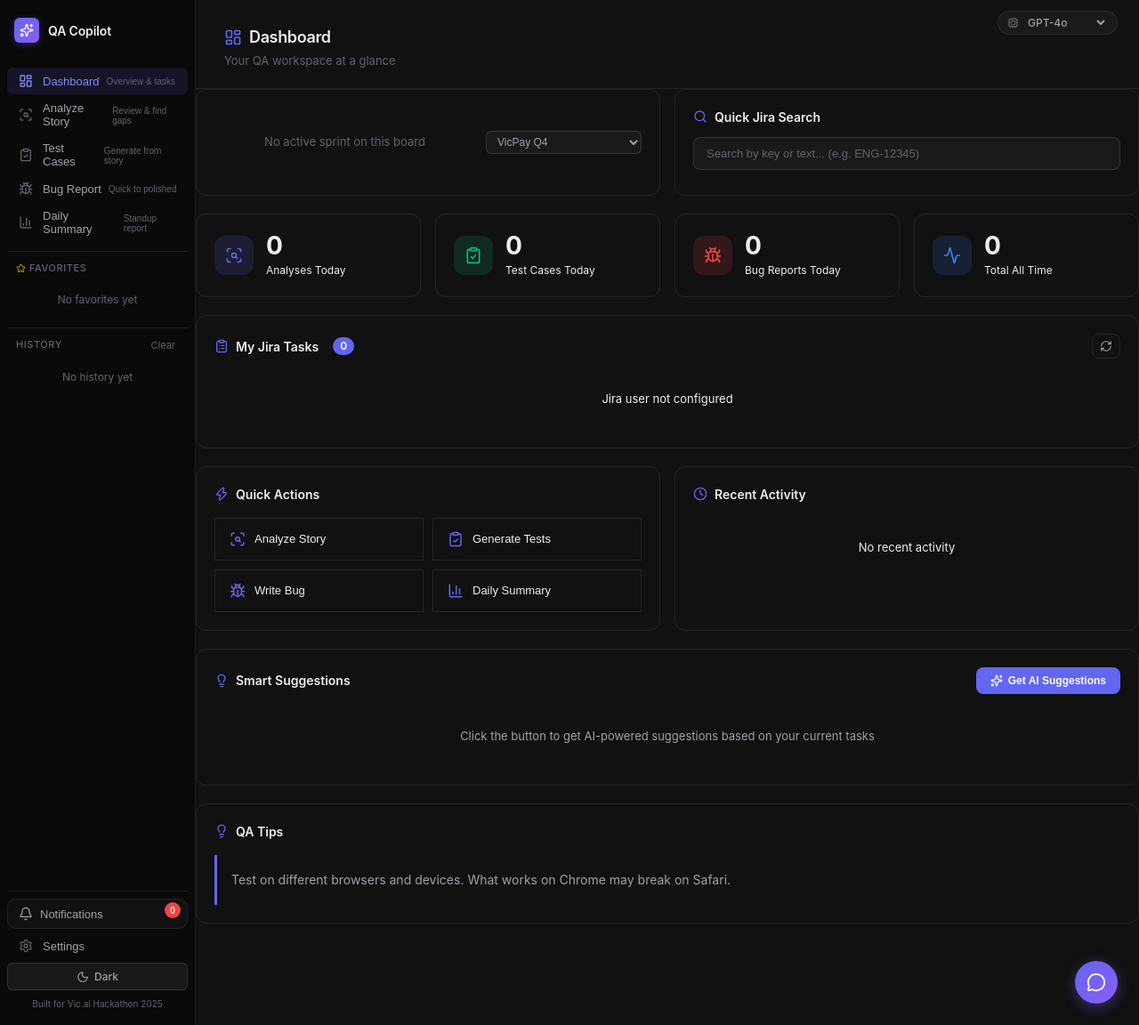
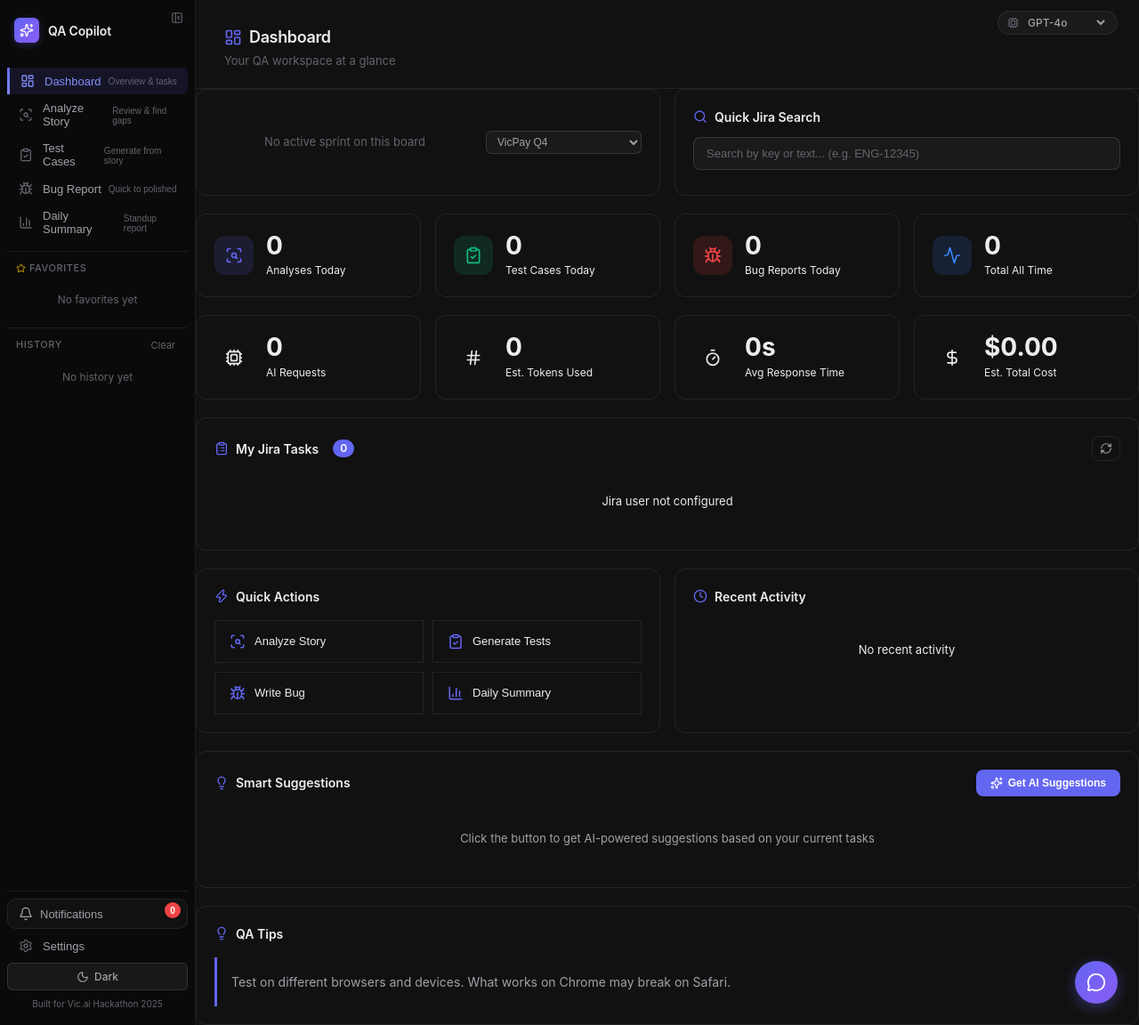
Before and after one commit to oltereshchenko/qa-copilot, a Flask app: page /dashboard in a window 1280 px wide. Shown: the whole page at 89% size. Run offline with Flask 3, Linux system fonts and the light colour scheme; data that the repository does not hold is empty; some libraries are stand-ins or nearby versions.

Commit message:
Add Regenerate, AI stats, confetti, sidebar pin, skeleton loading, and polish
- Add Regenerate button on AI results to re-run the same request
- Add AI usage stats row on Dashboard (requests, tokens, avg time, cost)
- Add confetti animation on successful Jira create and Qase push
- Add gradient accent border on active sidebar nav item
- Add Retry button on error cards to re-attempt failed AI requests
- Add collapsible sidebar with pin/unpin toggle (persisted in localStorage)
- Add skeleton loading shimmer for Kanban boards and sprint widget
- Add animated counters on Dashboard stat cards
- Add notification sound via Web Audio API on new Jira notifications
- Fix toast rendering raw HTML for Jira links (selective XSS escaping)

Made-with: Cursor

```diff
--- a/static/app.js
+++ b/static/app.js
@@ -4,6 +4,7 @@ const HISTORY_STORAGE = 'qa-copilot-history';
 const SETTINGS_STORAGE = 'qa-copilot-settings';
 const FAVORITES_STORAGE = 'qa-copilot-favorites';
 const DRAFTS_STORAGE = 'qa-copilot-drafts';
+const AI_STATS_STORAGE = 'qa-copilot-ai-stats';
 const MAX_RECENT_KEYS = 5;
 const MAX_HISTORY = 20;
 let _uploadedFiles = [];
@@ -34,6 +35,7 @@ document.addEventListener('DOMContentLoaded', () => {
   initChat();
   initNotifications();
   initDraftPersistence();
+  initSidebarPin();
 });
 
 const _draftFields = ['analyze-input', 'testcases-input', 'bugreport-input', 'chat-input'];
@@ -71,6 +73,85 @@ document.addEventListener('keydown', (e) => {
     _activeModalClose = null;
   }
 });
+
+function getAIStats() {
+  try { return JSON.parse(localStorage.getItem(AI_STATS_STORAGE) || '{"requests":0,"totalTokens":0,"totalTimeMs":0,"totalCost":0,"sessions":[]}'); }
+  catch { return { requests: 0, totalTokens: 0, totalTimeMs: 0, totalCost: 0, sessions: [] }; }
+}
+
+function trackAIUsage(outputChars, elapsedMs, model) {
+  const stats = getAIStats();
+  const estimatedTokens = Math.ceil(outputChars / 4);
+  const costPer1k = model === 'gpt-4o-mini' ? 0.00060 : 0.01;
+  const cost = (estimatedTokens / 1000) * costPer1k;
+
+  stats.requests++;
+  stats.totalTokens += estimatedTokens;
+  stats.totalTimeMs += elapsedMs;
+  stats.totalCost += cost;
+  stats.sessions.push({ ts: Date.now(), tokens: estimatedTokens, ms: elapsedMs, cost, model });
+  if (stats.sessions.length > 200) stats.sessions = stats.sessions.slice(-200);
+  localStorage.setItem(AI_STATS_STORAGE, JSON.stringify(stats));
+}
+
+function initSidebarPin() {
+  const sidebar = document.getElementById('app-sidebar');
+  const pinBtn = document.getElementById('sidebar-pin');
+  if (!sidebar || !pinBtn) return;
+
+  if (localStorage.getItem('qa-copilot-sidebar-collapsed') === '1') {
+    sidebar.classList.add('collapsed');
+    pinBtn.innerHTML = '<i data-lucide="panel-left-open" style="width:14px;height:14px"></i>';
+    refreshIcons();
+  }
+
+  pinBtn.addEventListener('click', () => {
+    sidebar.classList.toggle('collapsed');
+    const collapsed = sidebar.classList.contains('collapsed');
+    localStorage.setItem('qa-copilot-sidebar-collapsed', collapsed ? '1' : '0');
+    pinBtn.innerHTML = collapsed
+      ? '<i data-lucide="panel-left-open" style="width:14px;height:14px"></i>'
+      : '<i data-lucide="panel-left-close" style="width:14px;height:14px"></i>';
+    refreshIcons();
+  });
+}
+
+function _fireConfetti() {
+  const container = document.createElement('div');
+  container.className = 'confetti-container';
+  const colors = ['#6366f1', '#f59e0b', '#10b981', '#ef4444', '#3b82f6', '#ec4899', '#8b5cf6'];
+  for (let i = 0; i < 40; i++) {
+    const piece = document.createElement('div');
+    piece.className = 'confetti-piece';
+    piece.style.left = `${Math.random() * 100}%`;
+    piece.style.background = colors[Math.floor(Math.random() * colors.length)];
+    piece.style.animationDelay = `${Math.random() * 0.5}s`;
+    piece.style.animationDuration = `${1 + Math.random() * 1}s`;
+    piece.style.width = `${6 + Math.random() * 6}px`;
+    piece.style.height = `${6 + Math.random() * 6}px`;
+    container.appendChild(piece);
+  }
+  document.body.appendChild(container);
+  setTimeout(() => container.remove(), 2500);
+}
+
+function _animateCounter(id, target) {
+  const el = document.getElementById(id);
+  if (!el) return;
+  const num = parseInt(target) || 0;
+  if (num === 0) { el.textContent = '0'; return; }
+  const duration = 600;
+  const start = performance.now();
+  const from = parseInt(el.textContent) || 0;
+  if (from === num) return;
+  function tick(now) {
+    const progress = Math.min((now - start) / duration, 1);
+    const eased = 1 - Math.pow(1 - progress, 3);
+    el.textContent = Math.round(from + (num - from) * eased);
+    if (progress < 1) requestAnimationFrame(tick);
+  }
+  requestAnimationFrame(tick);
+}
 
 function initTheme() {
   const saved = localStorage.getItem(THEME_STORAGE);
@@ -396,7 +477,7 @@ function initJiraFetch() {
         textarea.classList.remove('loading-skeleton');
 
         if (data.error) {
-          showToast(`Jira error: ${data.error}`, 'error');
+          showToast(`Jira error: ${_esc(data.error)}`, 'error');
           textarea.placeholder = 'Failed to load. Try again or paste manually.';
         } else {
           textarea.value = data.text;
@@ -454,7 +535,7 @@ function showToast(message, type = 'info') {
   toast.className = `toast toast-${type}`;
   toast.innerHTML = `
     <span class="toast-icon"><i data-lucide="${iconName}"></i></span>
-    <span class="toast-msg">${_esc(message)}</span>
+    <span class="toast-msg">${message}</span>
     <button class="toast-close"><i data-lucide="x" style="width:14px;height:14px"></i></button>
   `;
 
@@ -497,6 +578,7 @@ async function streamRequest(endpoint, body, btn, outputEl, isBugReport = false,
   }, 400);
 
   body.model = getSelectedModel();
+  const _streamStartTime = performance.now();
 
   try {
     const res = await fetch(endpoint, {
@@ -514,8 +596,13 @@ async function streamRequest(endpoint, body, btn, outputEl, isBugReport = false,
         errMsg = err.error || errMsg;
       } catch {}
       contentEl.classList.remove('streaming-cursor');
-      contentEl.innerHTML = renderErrorCard(errMsg);
-      showToast(errMsg, 'error');
+      contentEl.innerHTML = renderErrorCard(errMsg, 'stream-retry');
+      refreshIcons();
+      const retryBtn = contentEl.querySelector('[data-retry="stream-retry"]');
+      if (retryBtn) retryBtn.addEventListener('click', () => {
+        streamRequest(endpoint, body, btn, outputEl, isBugReport, isTestCases, inputText, jiraKey, isAnalyze);
+      });
+      showToast(_esc(errMsg), 'error');
       return;
     }
 
@@ -543,10 +630,15 @@ async function streamRequest(endpoint, body, btn, outputEl, isBugReport = false,
 
     contentEl.classList.remove('streaming-cursor');
 
+    trackAIUsage(fullText.length, performance.now() - _streamStartTime, body.model);
+
     const actions = document.createElement('div');
     actions.className = 'output-actions';
 
     let actionsHtml = `
+      <button class="btn-regenerate" title="Regenerate with AI">
+        <i data-lucide="refresh-cw" class="btn-icon"></i> Regenerate
+      </button>
       <button class="btn-copy" data-text="${escapeAttr(fullText)}">
         <i data-lucide="clipboard" class="btn-icon"></i> Copy Markdown
       </button>
@@ -595,6 +687,13 @@ async function streamRequest(endpoint, body, btn, outputEl, isBugReport = false,
     actions.innerHTML = actionsHtml;
     outputEl.insertBefore(actions, contentEl);
     refreshIcons();
+
+    const regenBtn = actions.querySelector('.btn-regenerate');
+    if (regenBtn) {
+      regenBtn.addEventListener('click', () => {
+        streamRequest(endpoint, body, btn, outputEl, isBugReport, isTestCases, inputText, jiraKey, isAnalyze);
+      });
+    }
 
     actions.querySelectorAll('.btn-copy').forEach(copyBtn => {
       copyBtn.addEventListener('click', () => {
@@ -668,7 +767,12 @@ async function streamRequest(endpoint, body, btn, outputEl, isBugReport = false,
     clearInterval(progressInterval);
     const p = outputEl.querySelector('.ai-progress'); if (p) p.remove();
     contentEl.classList.remove('streaming-cursor');
-    contentEl.innerHTML = renderErrorCard('Connection error. Make sure the server is running.');
+    contentEl.innerHTML = renderErrorCard('Connection error. Make sure the server is running.', 'conn-retry');
+    refreshIcons();
+    const retryBtn = contentEl.querySelector('[data-retry="conn-retry"]');
+    if (retryBtn) retryBtn.addEventListener('click', () => {
+      streamRequest(endpoint, body, btn, outputEl, isBugReport, isTestCases, inputText, jiraKey, isAnalyze);
+    });
     showToast('Connection error', 'error');
   } finally {
     btn.disabled = false;
@@ -732,7 +836,7 @@ function postJiraComment(issueKey, markdown, btn) {
       closeModal();
 
       if (data.error) {
-        showToast(`Jira error: ${data.error}`, 'error');
+        showToast(`Jira error: ${_esc(data.error)}`, 'error');
       } else {
         btn.innerHTML = '<i data-lucide="check" class="btn-icon"></i> Posted!';
         refreshIcons();
@@ -750,13 +854,15 @@ function postJiraComment(issueKey, markdown, btn) {
   });
 }
 
-function renderErrorCard(message) {
+function renderErrorCard(message, retryId) {
   setTimeout(refreshIcons, 0);
+  const retryHtml = retryId ? `<button class="error-card-retry" data-retry="${retryId}"><i data-lucide="refresh-cw" style="width:12px;height:12px"></i> Retry</button>` : '';
   return `<div class="error-card">
     <div class="error-card-icon"><i data-lucide="triangle-alert" style="width:18px;height:18px;color:var(--red)"></i></div>
     <div class="error-card-body">
       <div class="error-card-title">Something went wrong</div>
       <div class="error-card-msg">${_esc(message)}</div>
+      ${retryHtml}
     </div>
   </div>`;
 }
@@ -911,7 +1017,7 @@ async function showJiraCreateDialog(markdown, btn, isQuick = false, prefilled =
       closeModal();
 
       if (data.error) {
-        showToast(`Jira error: ${data.error}`, 'error');
+        showToast(`Jira error: ${_esc(data.error)}`, 'error');
       } else {
         if (getUploadedFileIds().length) {
           await uploadAndAttach(data.key);
@@ -927,6 +1033,7 @@ async function showJiraCreateDialog(markdown, btn, isQuick = false, prefilled =
           }
         }
         showToast(`Created <a href="${data.url}" target="_blank">${data.key}</a> in Jira`, 'success');
+        _fireConfetti();
       }
     } catch (err) {
       closeModal();
@@ -1183,7 +1290,7 @@ async function showQasePushDialog(markdown, btn, defaultSuiteName = '') {
 
       const resultEl = document.getElementById('qase-push-result');
       if (data.error) {
-        showToast(`Qase error: ${data.error}`, 'error');
+        showToast(`Qase error: ${_esc(data.error)}`, 'error');
       } else {
         btn.innerHTML = '<i data-lucide="check" class="btn-icon"></i> Pushed!';
         refreshIcons();
@@ -1191,6 +1298,7 @@ async function showQasePushDialog(markdown, btn, defaultSuiteName = '') {
         resultEl.innerHTML = `${data.cases_created} cases → <a href="${data.suite_url}" target="_blank">Open in Qase</a>`;
         resultEl.hidden = false;
         showToast(`${data.cases_created} test cases pushed to Qase!`, 'success');
+        _fireConfetti();
       }
     } catch (err) {
       closeModal();
@@ -1532,7 +1640,7 @@ function initDailySummary() {
         const err = await res.json();
         contentEl.classList.remove('streaming-cursor');
         contentEl.innerHTML = renderErrorCard(err.error || 'Something went wrong');
-        showToast(err.error || 'Error', 'error');
+        showToast(_esc(err.error || 'Error'), 'error');
         return;
       }
 
@@ -1887,11 +1995,19 @@ function refreshDashboard() {
   const testcases = todayItems.filter(h => h.type === 'Test Cases').length;
   const bugs = todayItems.filter(h => h.type === 'Bug Report').length;
 
+  _animateCounter('dash-val-analyses', analyses);
+  _animateCounter('dash-val-testcases', testcases);
+  _animateCounter('dash-val-bugs', bugs);
+  _animateCounter('dash-val-total', history.length);
+
+  const aiStats = getAIStats();
+  _animateCounter('dash-val-ai-requests', aiStats.requests);
+  const tokenDisplay = aiStats.totalTokens > 1000 ? `${(aiStats.totalTokens / 1000).toFixed(1)}k` : String(aiStats.totalTokens);
   const el = (id, val) => { const e = document.getElementById(id); if (e) e.textContent = val; };
-  el('dash-val-analyses', analyses);
-  el('dash-val-testcases', testcases);
-  el('dash-val-bugs', bugs);
-  el('dash-val-total', history.length);
+  el('dash-val-ai-tokens', tokenDisplay);
+  const avgTime = aiStats.requests > 0 ? (aiStats.totalTimeMs / aiStats.requests / 1000).toFixed(1) : '0';
+  el('dash-val-ai-time', `${avgTime}s`);
+  el('dash-val-ai-cost', `$${aiStats.totalCost.toFixed(2)}`);
 
   const recentList = document.getElementById('dash-recent-list');
   if (recentList) {
@@ -1958,8 +2074,13 @@ async function fetchDashJiraIssues() {
 
   if (!list) return;
 
-  list.innerHTML = '<div class="dash-empty"><i data-lucide="loader" class="spin" style="width:16px;height:16px"></i> Loading...</div>';
-  refreshIcons();
+  list.innerHTML = `<div class="skeleton-board">
+    ${[1,2,3,4].map(() => `<div class="skeleton-col">
+      <div class="skeleton skeleton-col-header"></div>
+      <div class="skeleton skeleton-card"></div>
+      <div class="skeleton skeleton-card"></div>
+    </div>`).join('')}
+  </div>`;
   if (refreshBtn) refreshBtn.classList.add('loading');
 
   try {
@@ -2206,6 +2327,7 @@ const SPRINT_BOARDS = [
 async function fetchSprintWidget() {
   const container = document.getElementById('dash-sprint');
   if (!container) return;
+  container.innerHTML = '<div class="skeleton skeleton-sprint"></div>';
   try {
     const settings = getSettings();
     const boardId = settings.sprintBoardId || 286;
@@ -3070,6 +3192,26 @@ function renderNotifications(notifs) {
       body: firstUnseen.text, icon: '/favicon.ico',
     });
   }
+
+  if (count > 0) _playNotifSound();
+}
+
+function _playNotifSound() {
+  try {
+    const ctx = new (window.AudioContext || window.webkitAudioContext)();
+    const osc = ctx.createOscillator();
+    const gain = ctx.createGain();
+    osc.connect(gain);
+    gain.connect(ctx.destination);
+    osc.type = 'sine';
+    osc.frequency.setValueAtTime(880, ctx.currentTime);
+    osc.frequency.setValueAtTime(1100, ctx.currentTime + 0.08);
+    osc.frequency.setValueAtTime(880, ctx.currentTime + 0.16);
+    gain.gain.setValueAtTime(0.08, ctx.currentTime);
+    gain.gain.exponentialRampToValueAtTime(0.001, ctx.currentTime + 0.3);
+    osc.start(ctx.currentTime);
+    osc.stop(ctx.currentTime + 0.3);
+  } catch {}
 }
 
 function _timeAgo(dateStr) {
--- a/static/style.css
+++ b/static/style.css
@@ -84,7 +84,37 @@ body {
   flex-direction: column;
   padding: 16px 8px;
   flex-shrink: 0;
-}
+  transition: width .25s cubic-bezier(.16,1,.3,1), padding .25s cubic-bezier(.16,1,.3,1);
+  position: relative;
+}
+
+.sidebar.collapsed {
+  width: 52px;
+  padding: 12px 4px;
+}
+.sidebar.collapsed .nav-label,
+.sidebar.collapsed .nav-desc,
+.sidebar.collapsed .sidebar-brand h1,
+.sidebar.collapsed .sidebar-hint,
+.sidebar.collapsed .sidebar-history,
+.sidebar.collapsed .sidebar-favorites { display: none; }
+.sidebar.collapsed .sidebar-brand { justify-content: center; }
+.sidebar.collapsed .nav-item { justify-content: center; padding: 8px; }
+.sidebar.collapsed .nav-item.active { padding-left: 8px; border-left-width: 2px; }
+.sidebar.collapsed .nav-icon { width: auto; }
+.sidebar.collapsed .sidebar-pin { right: 4px; }
+
+.sidebar-pin {
+  position: absolute; top: 8px; right: 8px;
+  width: 24px; height: 24px; border-radius: 6px;
+  border: none; background: none; color: var(--text-muted);
+  cursor: pointer; display: flex; align-items: center; justify-content: center;
+  opacity: 0; transition: opacity .15s;
+  z-index: 10;
+}
+.sidebar:hover .sidebar-pin,
+.sidebar.collapsed .sidebar-pin { opacity: 1; }
+.sidebar-pin:hover { background: var(--bg-input); color: var(--text); }
 
 .sidebar-brand {
   display: flex;
@@ -139,6 +169,9 @@ body {
 
 .nav-item.active {
   background: var(--accent-subtle);
+  border-left: 3px solid transparent;
+  border-image: linear-gradient(180deg, var(--accent), var(--accent-hover)) 1;
+  padding-left: 9px;
 }
 
 .nav-item.active .nav-label { color: var(--accent-hover); }
--- a/templates/index.html
+++ b/templates/index.html
@@ -17,7 +17,8 @@
 </head>
 <body>
   <div class="app">
-    <aside class="sidebar">
+    <aside class="sidebar" id="app-sidebar">
+      <button class="sidebar-pin" id="sidebar-pin" title="Toggle sidebar"><i data-lucide="panel-left-close" style="width:14px;height:14px"></i></button>
       <div class="sidebar-brand" id="sidebar-brand" role="button" tabindex="0" title="Go to Dashboard">
         <div class="brand-icon"><i data-lucide="sparkles" class="brand-lucide"></i></div>
         <h1>QA Copilot</h1>
@@ -164,6 +165,37 @@
             <div class="dash-stat-body">
               <span class="dash-stat-value" id="dash-val-total">0</span>
               <span class="dash-stat-label">Total All Time</span>
+            </div>
+          </div>
+        </div>
+
+        <div class="dash-grid" style="margin-top:0">
+          <div class="dash-card dash-stat">
+            <div class="dash-stat-icon"><i data-lucide="cpu"></i></div>
+            <div class="dash-stat-body">
+              <span class="dash-stat-value" id="dash-val-ai-requests">0</span>
+              <span class="dash-stat-label">AI Requests</span>
+            </div>
+          </div>
+          <div class="dash-card dash-stat">
+            <div class="dash-stat-icon"><i data-lucide="hash"></i></div>
+            <div class="dash-stat-body">
+              <span class="dash-stat-value" id="dash-val-ai-tokens">0</span>
+              <span class="dash-stat-label">Est. Tokens Used</span>
+            </div>
+          </div>
+          <div class="dash-card dash-stat">
+            <div class="dash-stat-icon"><i data-lucide="timer"></i></div>
+            <div class="dash-stat-body">
+              <span class="dash-stat-value" id="dash-val-ai-time">0s</span>
+              <span class="dash-stat-label">Avg Response Time</span>
+            </div>
+          </div>
+          <div class="dash-card dash-stat">
+            <div class="dash-stat-icon"><i data-lucide="dollar-sign"></i></div>
+            <div class="dash-stat-body">
+              <span class="dash-stat-value" id="dash-val-ai-cost">$0.00</span>
+              <span class="dash-stat-label">Est. Total Cost</span>
             </div>
           </div>
         </div>
```
Also changed, not shown: other parts of static/style.css (+88 -4 lines).
